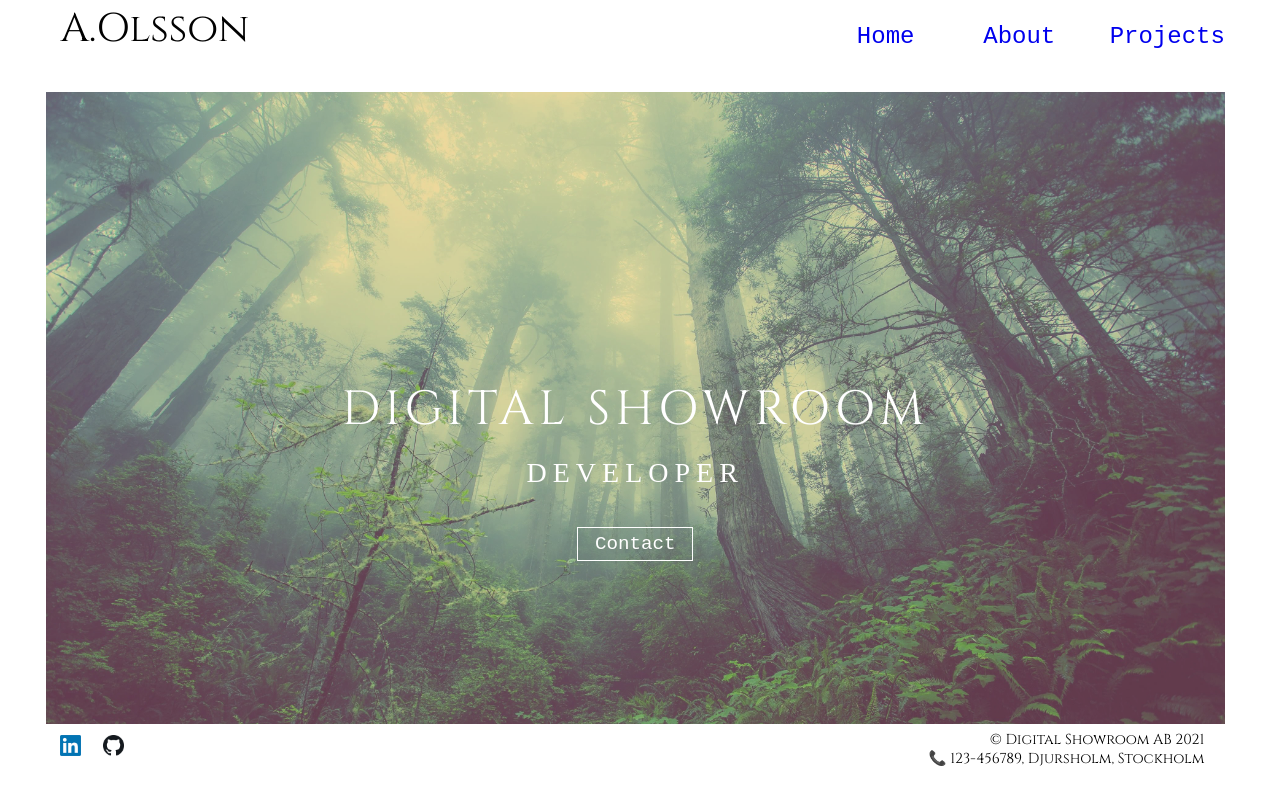
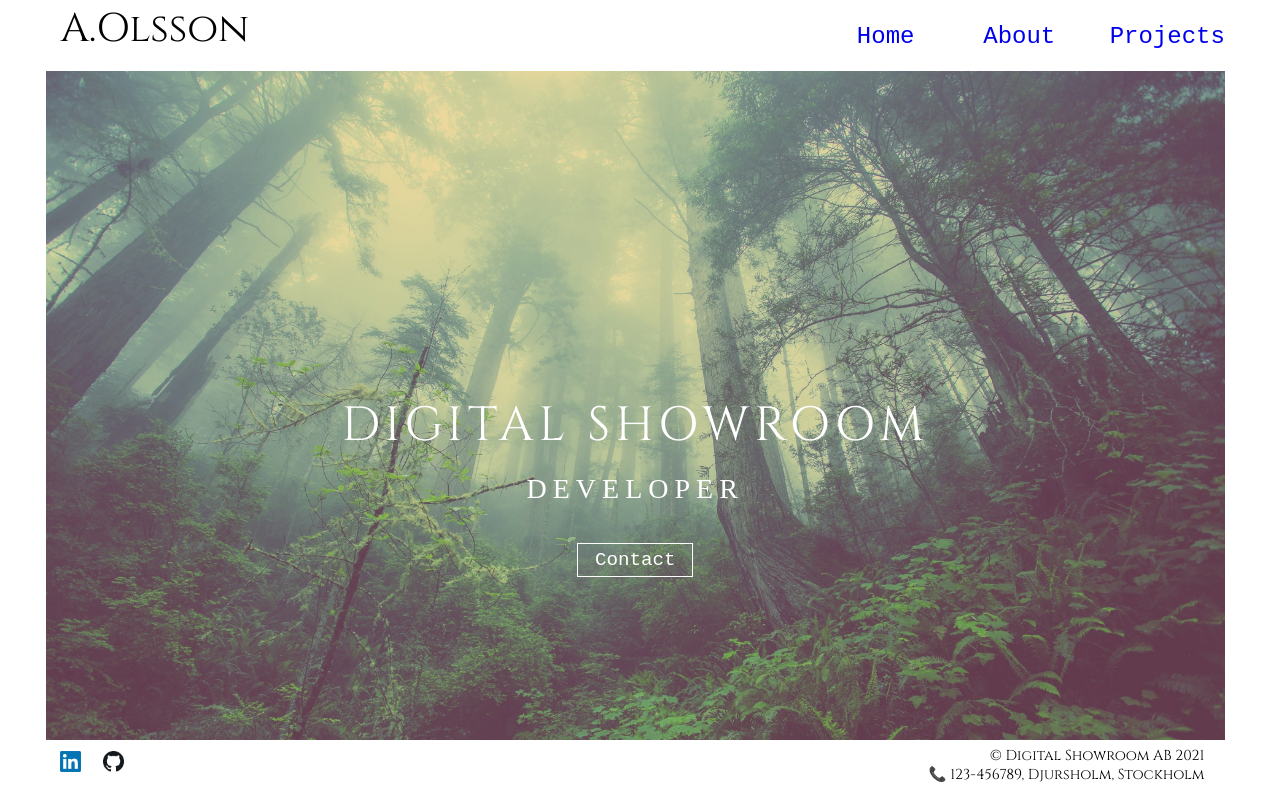
Before and after one commit to LinusNestorson/showroom, a React (Create React App) app: page / in a window 1280 px wide. Built offline with nearby package versions, Linux system fonts and the light colour scheme.

Commit message:
Added styling for popup

```diff
--- a/package.json
+++ b/package.json
@@ -15,6 +15,7 @@
     "react-router-dom": "^5.2.0",
     "react-scripts": "4.0.3",
     "reactjs-popup": "^2.0.4",
+    "styled-components": "^5.3.0",
     "web-vitals": "^1.1.2"
   },
   "scripts": {
--- a/src/Components_Main/BackgroundComponents/Background.css
+++ b/src/Components_Main/BackgroundComponents/Background.css
@@ -1,6 +1,6 @@
 /* Sets the style for the background-image.*/
 .backgroundImg {
-  top: 7%;
+  top: 2%;
   position: absolute;
   width: 94%;
   height: 90%;
--- a/src/Components_Main/NavbarComponents/Navbar.css
+++ b/src/Components_Main/NavbarComponents/Navbar.css
@@ -26,7 +26,7 @@
 /*Sets dimensions for navbar*/
 .navbar {
   width: 100%;
-  height: 2rem;
+  height: 3rem;
 }
 /* Sets style for paragraph text inside navbar */
 .navbar p {
--- a/src/ProjectMain.css
+++ b/src/ProjectMain.css
@@ -77,9 +77,6 @@
   z-index: 3;
 }
 
-.techniques {
-}
-
 /* Sets the hover effects on the contact-button*/
 .techniqueButton:hover {
   background-color: whitesmoke;
@@ -89,4 +86,10 @@
 .popupText {
   font-size: 1.5rem;
   text-align: left;
+  font-family: Georgia, "Times New Roman", Times, serif;
+  line-height: 2.5rem;
 }
+
+.popup-content {
+  background: antiquewhite;
+}
--- a/src/ProjectMain.js
+++ b/src/ProjectMain.js
@@ -7,6 +7,7 @@ import { Link } from "react-router-dom";
 /* Function for generating components */
 function ProjectMain() {
   return (
+
     <div className="mainContainer">
       <div className="project">
         <p className="projectText">Giraffe Sanctuary</p>
```
Also changed, not shown: 1 other file (tests, documents, lock files or other folders).
